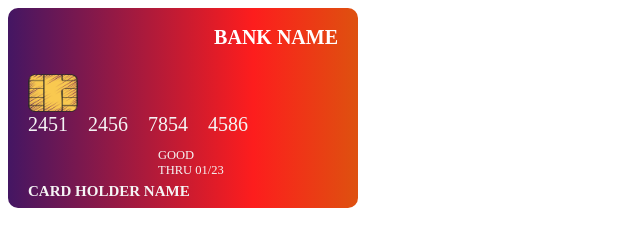
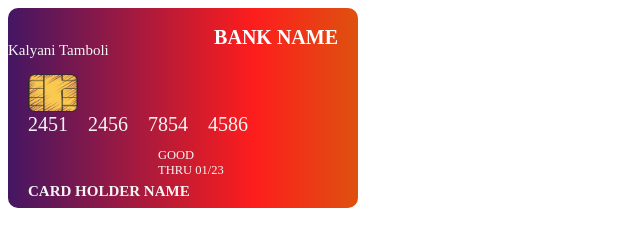
Before and after one commit to KalyaniTamboli/Credit-Card, a plain HTML site: page index.html in a window 1280 px wide. Shown: the full height of the page, 0-640 px from the left. Drawn offline with Linux system fonts and the light colour scheme.

Commit message:
Credit card

```diff
--- a/index.html
+++ b/index.html
@@ -12,6 +12,9 @@
     <span class="valid">GOOD <br>
           THRU  01/23 </span><br>
     <span class="name"> <b>CARD HOLDER NAME</b></span>
+    <span>
+        Kalyani Tamboli
+    </span>
     </div>
 </body>
 </html>
```
